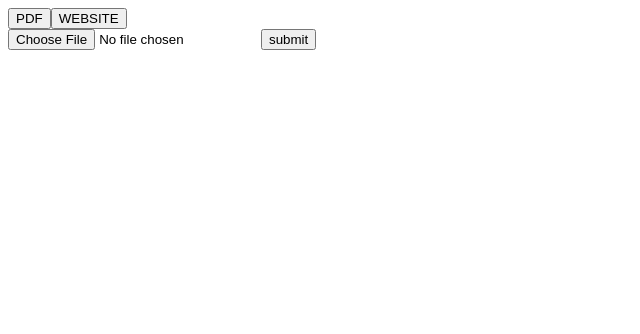
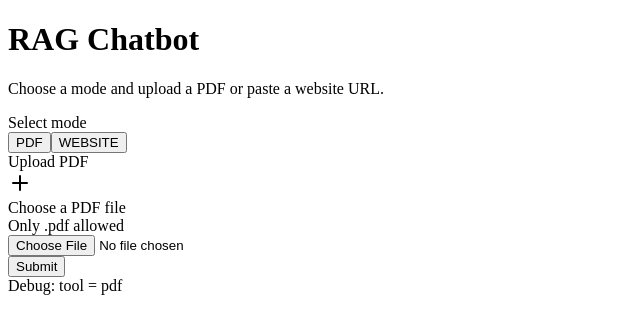
Before and after one commit to ganeshkondaka/rag_fullstack_app, a Next.js app in the folder next_frontend/: page /home in a window 1280 px wide. Shown: the top 334 px of the page, without its empty margins (0-640 px from the left). Built offline with nearby package versions, Linux system fonts and the light colour scheme.

Commit message:
Revamp Homepage component with enhanced UI, improved file handling, and tool selection functionality

```diff
--- a/next_frontend/app/home/page.tsx
+++ b/next_frontend/app/home/page.tsx
@@ -1,7 +1,7 @@
 'use client'
 import React, { useState } from 'react'
 import axios from 'axios'
-import { url } from 'inspector'
+import { Link, Plus } from 'lucide-react'
 
 const Homepage = () => {
   const [tool, setTool] = useState('pdf')
@@ -13,12 +13,12 @@ const Homepage = () => {
     const changedTool = (id == "pdf" ? "pdf" : "website")
     setTool(changedTool)
   }
+
   const handleSubmit = async (e: React.FormEvent) => {
     e.preventDefault()
 
     if (tool == 'pdf' && uploadedfile) {
       const formdata = new FormData()
-
       formdata.append('file', uploadedfile)
       formdata.append('tool', tool)
 
@@ -42,37 +42,135 @@ const Homepage = () => {
     }
   }
 
+  function handleFileChange(e: React.ChangeEvent<HTMLInputElement> | null) {
+    const f = e?.target?.files?.[0] ?? null
+    if (f) setUploadedfile(f)
+  }
+
+  function removeFile() {
+    setUploadedfile(null)
+  }
   console.log('tool outside--- issss', tool)
+
   return (
-    <div className='flex flex-col items-center w-full h- justify-center bg-gray gap-2 min-h-screen'>
-      <form
-        action=""
-        onSubmit={(e) => { handleSubmit(e) }}
-        className='flex flex-col items-center justify-center gap-2'>
-        <div className='flex gap-2'>
-          <button id='pdf' onClick={(e) => handleTool(e, 'pdf')}>PDF</button>
-          <button id='website' onClick={(e) => handleTool(e, 'website')}>WEBSITE</button>
+    <div className="min-h-screen bg-gradient-to-br from-white to-slate-100 flex items-center justify-center p-6">
+      <div className="w-full max-w-2xl">
+        <div className="relative overflow-hidden rounded-2xl p-8 bg-white border border-slate-200 shadow-xl">
+
+          {/* light funky blobs */}
+          <div className="absolute -top-24 -right-24 w-64 h-64 bg-pink-300/30 rounded-full blur-3xl pointer-events-none"></div>
+          <div className="absolute -bottom-24 -left-24 w-64 h-64 bg-blue-300/30 rounded-full blur-3xl pointer-events-none"></div>
+
+          <header className="mb-6 text-center">
+            <h1 className="text-4xl font-extrabold text-transparent bg-clip-text bg-gradient-to-r from-yellow-500 to-yellow-400">
+              RAG Chatbot
+            </h1>
+            <p className="mt-2 text-gray-600 text-sm">
+              Choose a mode and upload a PDF or paste a website URL.
+            </p>
+          </header>
+
+          <form onSubmit={(e) => handleSubmit(e)} className="flex flex-col gap-6">
+
+            {/* TOOLS */}
+            <div>
+              <label className="text-sm text-gray-600 font-medium">Select mode</label>
+              <div className="flex gap-3 mt-2">
+                <button
+                  type="button"
+                  id="pdf"
+                  onClick={(e) => handleTool(e, 'pdf')}
+                  className={`px-5 py-2 rounded-full text-sm font-semibold transition shadow-sm ${
+                    tool === 'pdf'
+                      ? 'bg-gradient-to-r from-blue-500 to-indigo-500 text-white shadow-md'
+                      : 'bg-slate-100 text-slate-700 border border-slate-300 hover:bg-slate-200'
+                  }`}
+                >
+                  PDF
+                </button>
+
+                <button
+                  type="button"
+                  id="website"
+                  onClick={(e) => handleTool(e, 'website')}
+                  className={`px-5 py-2 rounded-full text-sm font-semibold transition shadow-sm ${
+                    tool === 'website'
+                      ? 'bg-gradient-to-r from-yellow-300 to-yellow-400 text-white shadow-md'
+                      : 'bg-slate-100 text-slate-700 border border-slate-300 hover:bg-slate-200'
+                  }`}
+                >
+                  WEBSITE
+                </button>
               </div>
-        {
-          tool == "website" ?
+            </div>
+
+            {/* INPUT FIELD */}
+            <div>
+              <label className="text-sm text-gray-600 font-medium mb-1 inline-block">
+                {tool === 'website' ? 'Website URL' : 'Upload PDF'}
+              </label>
+
+              {tool === 'website' ? (
+                <div className="relative">
+                  <Link className="absolute left-3 top-1/2 transform -translate-y-1/2 text-gray-400 w-4 h-4" />
                   <input
                     key={'text'}
-              type="text"
                     value={websiteUrl}
                     onChange={(e) => setWebsiteUrl(e.target.value)}
-              className='outline'
+                    placeholder="https://example.com"
+                    className="w-full pl-10 pr-4 py-3 text-zinc-800 bg-slate-50 border border-slate-300 rounded-lg shadow-sm focus:ring-1 focus:ring-zinc-200 outline-none"
                   />
-            :
+                </div>
+              ) : (
+                <div className="flex items-center gap-3 w-full px-1 bg-slate-50 border border-slate-300 rounded-xl shadow-sm">
+                  <label className="flex items-center gap-3 flex-1 cursor-pointer hover:bg-slate-100 transition rounded-lg p-2">
+                     <Plus className="text-zinc-400" />
+                    <div className="flex-1">
+                      <div className="text-sm text-slate-700">
+                        {uploadedfile ? uploadedfile.name : 'Choose a PDF file'}
+                      </div>
+                      <div className="text-xs text-slate-500">
+                        {uploadedfile ? `${(uploadedfile.size / 1024).toFixed(0)} KB` : 'Only .pdf allowed'}
+                      </div>
+                    </div>
                     <input
                       key={'file'}
                       type="file"
                       accept=".pdf"
-              onChange={(e) => setUploadedfile(e.target.files?.[0] || null)}
-              className='outline'
+                      onChange={(e) => handleFileChange(e)}
+                      className="hidden"
                     />
-        }
-        <button type='submit'>submit</button>
+                  </label>
+                  {uploadedfile && (
+                    <button
+                      type="button"
+                      onClick={removeFile}
+                      className="text-sm px-3 py-1 bg-red-400 text-white rounded-lg shadow hover:bg-red-500 transition"
+                    >
+                      Remove
+                    </button>
+                  )}
+                </div>
+              )}
+            </div>
+
+            {/* SUBMIT */}
+            <div className="flex justify-end">
+              <button
+                type="submit"
+                className="px-6 py-2 rounded-xl font-semibold text-white bg-gradient-to-r from-indigo-500 to-blue-500 shadow-md hover:shadow-lg hover:scale-[1.02] transition-transform"
+              >
+                Submit
+              </button>
+            </div>
           </form>
+
+          <div className="text-xs text-gray-500 mt-4">
+            Debug: tool = <span className="font-semibold text-blue-600">{tool}</span>
+          </div>
+
+        </div>
+      </div>
     </div>
   )
 }
```
Lines whose indentation alone changed are shown as unchanged.
